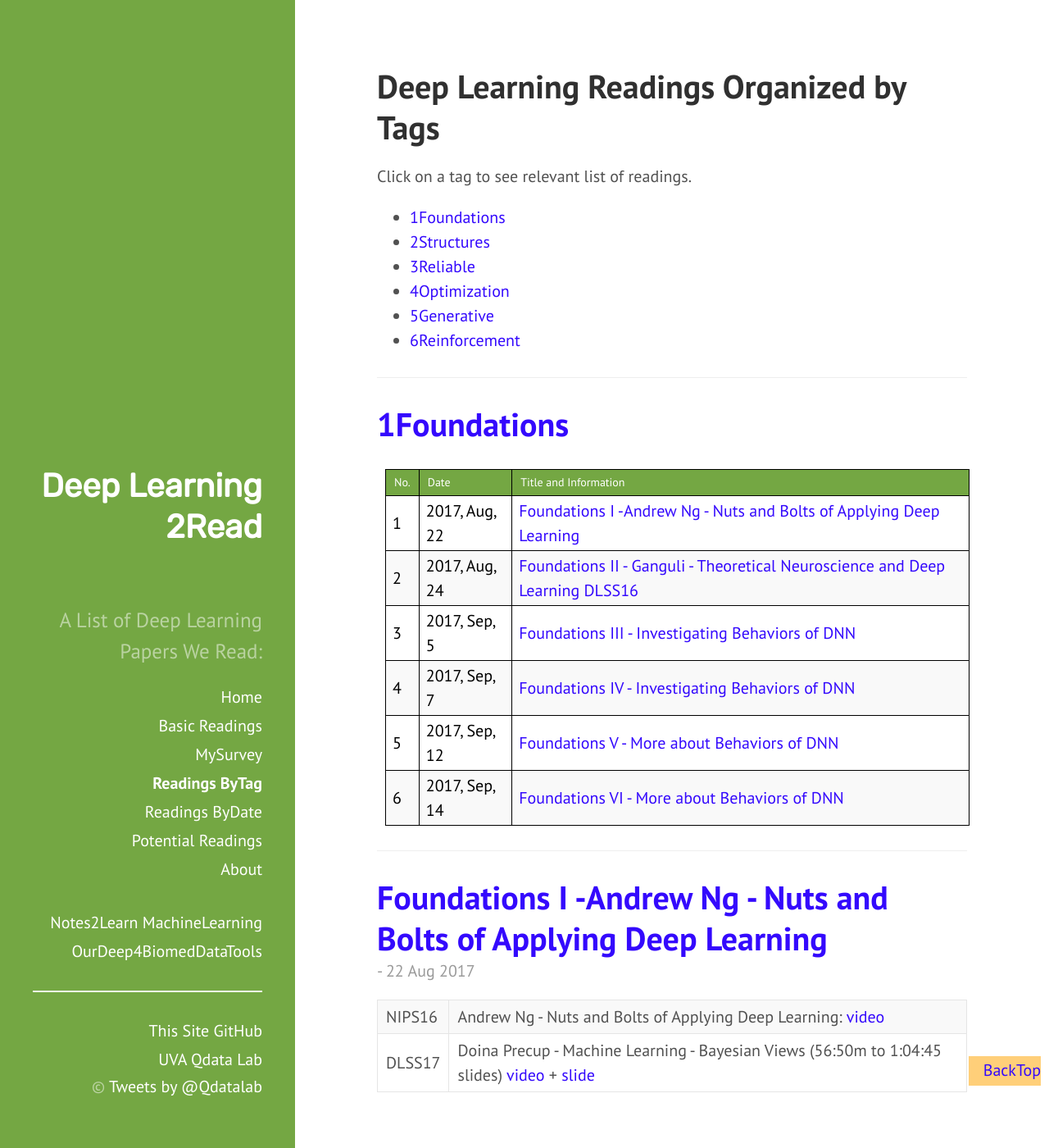
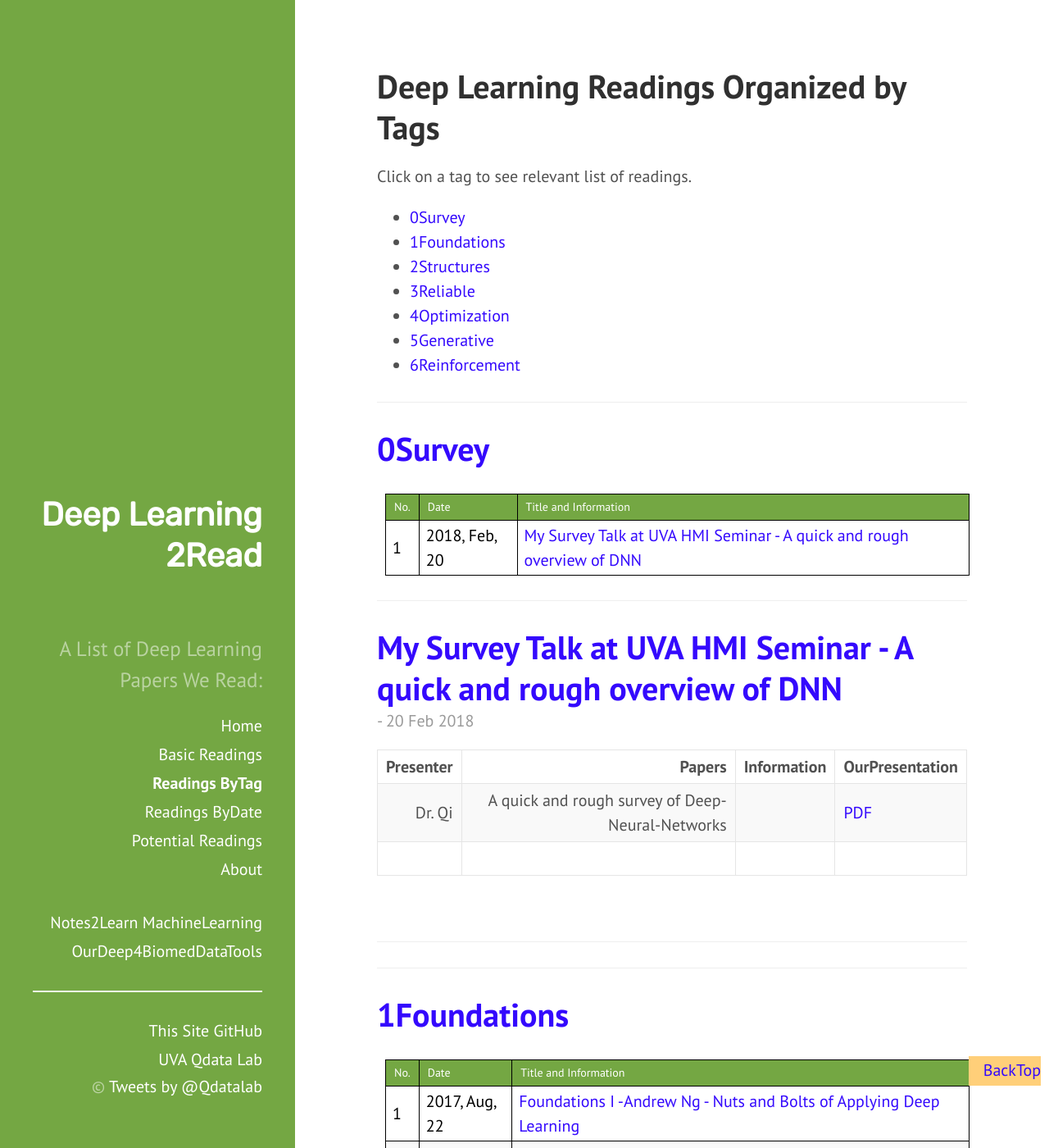
Before and after one commit to QData/deep2Read, a Jekyll site: the page built from aReadingsIndexByTags.md, in a window 1280 px wide and 1400 px high. Shown: the whole window at 82% size. Built offline with Jekyll 4.4.1, drawn with Linux system fonts in a browser that asks for light colours.

Commit message:
add the survey infor as a new category

```diff
--- /dev/null
+++ b/_posts/2018-02-20-.md
@@ -0,0 +1,13 @@
+---
+layout: post
+title: My Survey Talk at UVA HMI Seminar - A quick and rough overview of DNN
+desc: 18W1
+tags:
+- 0Survey
+---
+
+
+| Presenter | Papers | Information| OurPresentation |
+| -----: | ----------: | :----- | :----- |
+| Dr. Qi | A quick and rough survey of Deep-Neural-Networks |  |  [PDF]({{site.baseurl}}/talks/201802-QI-HMI-DeepOverview.pdf) |
+|
--- a/aMySummary.md
+++ /dev/null
@@ -1,14 +0,0 @@
----
-layout: page
-title: MySurvey
-desc: "Our Surveys for UVA Qdata Group's Deep2Read Journal Clubs"
----
-
-<hr>
-
-<p><a name="topPage"></a></p>
-
-
-
-## My Survey Talk at UVA HMI Seminar -
-<a href="{{ site.baseurl }}/talks/201802-QI-HMI-DeepOverview.pdf">A quick and rough survey of Deep-Neural-Networks</a>
--- a/index.html
+++ b/index.html
@@ -28,7 +27,7 @@ when you find my typos or have comments. The covered materials are by no means a
 </tr>
 
 {% assign counter = 1 %}
-{% assign sorted = site.posts  | sort: 'date' %}
+{% assign sorted = site.posts  | sort: 'date' | reverse %}
 {% for post in sorted %}
 
 <tr>
```
Also changed, not shown: other parts of index.html (+1 -2 lines), zzAbout.md (+1 -0 lines).
